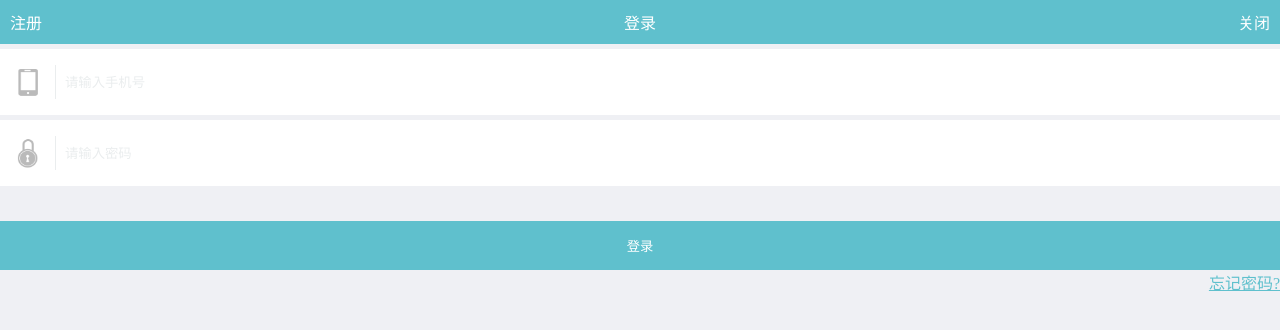
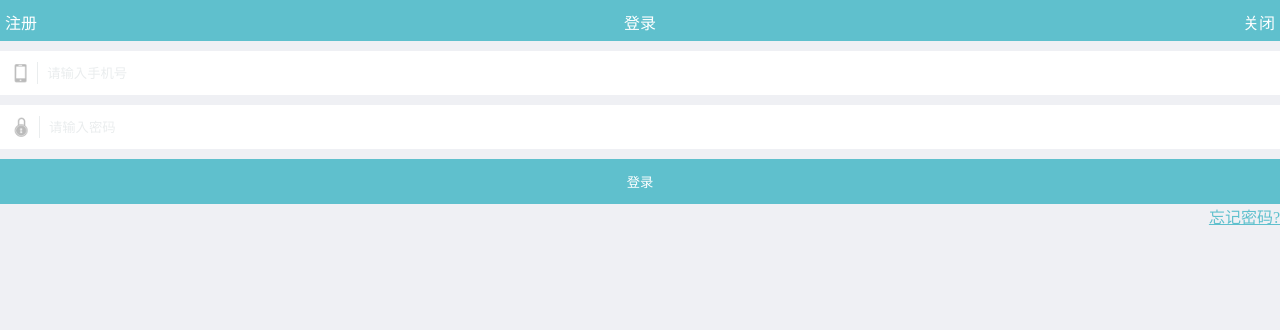
Before and after one commit to jc1144096387/login, a plain HTML site: page index.html in a window 1280 px wide. Drawn offline with Linux system fonts and the light colour scheme.

Commit message:
Add files via upload

```diff
--- a/index.css
+++ b/index.css
@@ -8,25 +8,46 @@ body{
 }
 header{
     background-color: #5fc0cd;
-    text-align: center;
-    padding: 10px;
+    position: fixed;
+    top: 0px;
+    left: 0px;
+    width: 100%;
+    height: 41px;
+}
+header div{
+    padding: 10px 0px;
 }
 .register{
-    float: left;
+    position: absolute;
+    top: 0px;
+    left: 5px;
+    text-align: left;
 }
 .close{
-    float: right;
+    position: absolute;
+    top: 0px;
+    right: 5px;
+    text-align: right;
+}
+.login{
+    margin: 0px auto;
+    text-align: center;
+}
+main{
+    margin-top: 51px;
 }
 .box{
     width: 100%;
-    height: 66px;
+    height: 44px;
     background-color: #ffffff;
-    margin: 5px 0px;
+    margin: 10px 0px;
 }
 input{
     float: left;
     border: none;
-    height: 66px;
+    outline: none;
+    height: 44px;
+    width: auto;
     margin: 0px 0px 0px 9px;
 }
 ::-webkit-input-placeholder { /* WebKit, Blink, Edge */
@@ -45,19 +66,19 @@ input{
 }
 .box div{
     width: 1px;
-    height: 34px;
+    height: 22px;
     background-color: #eaedee;
     float: left;
-    margin: 16px 0px;
+    margin: 11px 0px;
 }
 button{
     width: 100%;
     background-color: #5fc0cd;
     text-align: center;
-    padding: 15px;
+    padding: 13px;
     color: #ffffff;
     border: none;
-    margin-top: 30px;
+    word-spacing: 10px;
 }
 .forget{
     float: right;
--- a/index.html
+++ b/index.html
@@ -9,18 +9,18 @@
 </head>
 <body>
     <header>
-        <a class="register">注册</a>
-        登录
-        <a class="close">关闭</a>
+        <div class="register">注册</div>
+        <div class="login">登录</div>
+        <div class="close">关闭</div>
     </header>
     <main>
         <div class="box">
-            <input type="image" src="images/phone.png" width="46px" height="66px">
+            <input type="image" src="images/phone.png" width="30px" height="44px">
             <div class="line"></div>
             <input type="text" placeholder="请输入手机号">
         </div>
         <div class="box">
-            <input type="image" src="images/password.png" width="46px" height="66px">
+            <input type="image" src="images/password.png" width="30px" height="44px">
             <div class="line"></div>
             <input type="password" placeholder="请输入密码">
         </div>
```
